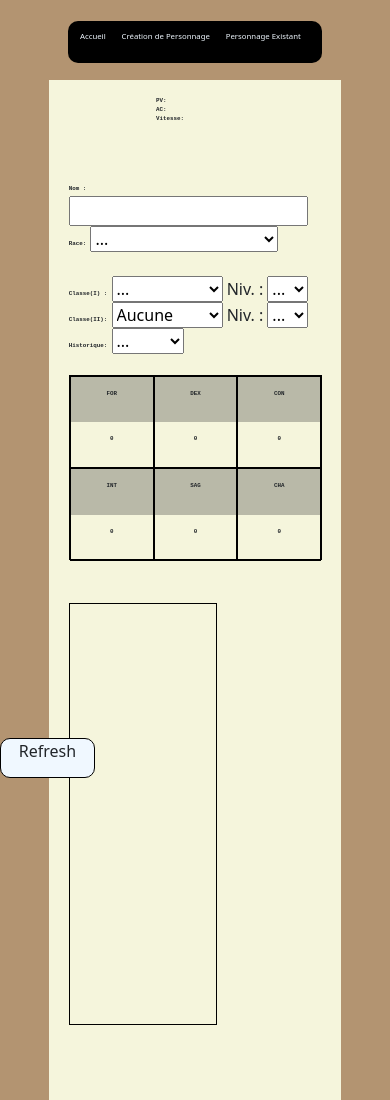
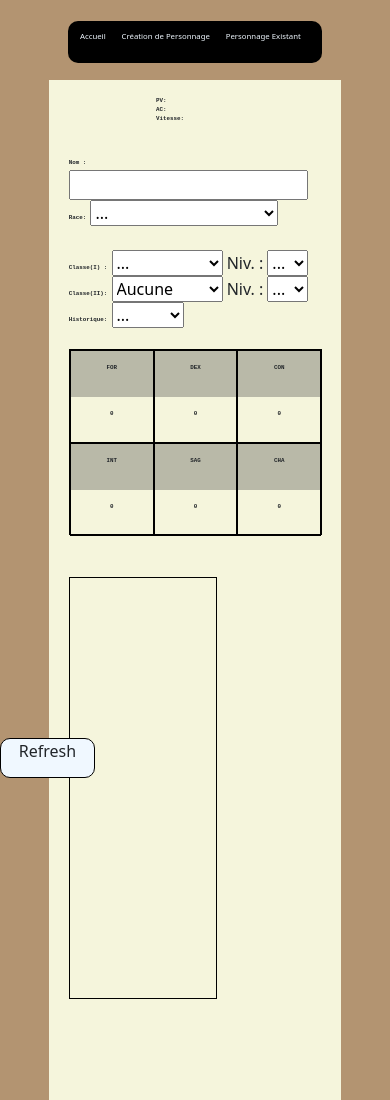
Before and after one commit to TrangAlexis/LearnWebHtml, a plain HTML site: page DnD_Character_Sheets.html in a window 390 px wide. Shown: the top 1100 px of the page. Drawn offline with nearby package versions, Linux system fonts and the light colour scheme.

Commit message:
changes for mobile

```diff
--- a/assets/css/DnD_style.css
+++ b/assets/css/DnD_style.css
@@ -156,7 +156,7 @@ body{
     }
 
     #Nom{
-        margin-top: 10vh;
+        margin-top: 7vh;
     }
 
     .grid_container{
```
